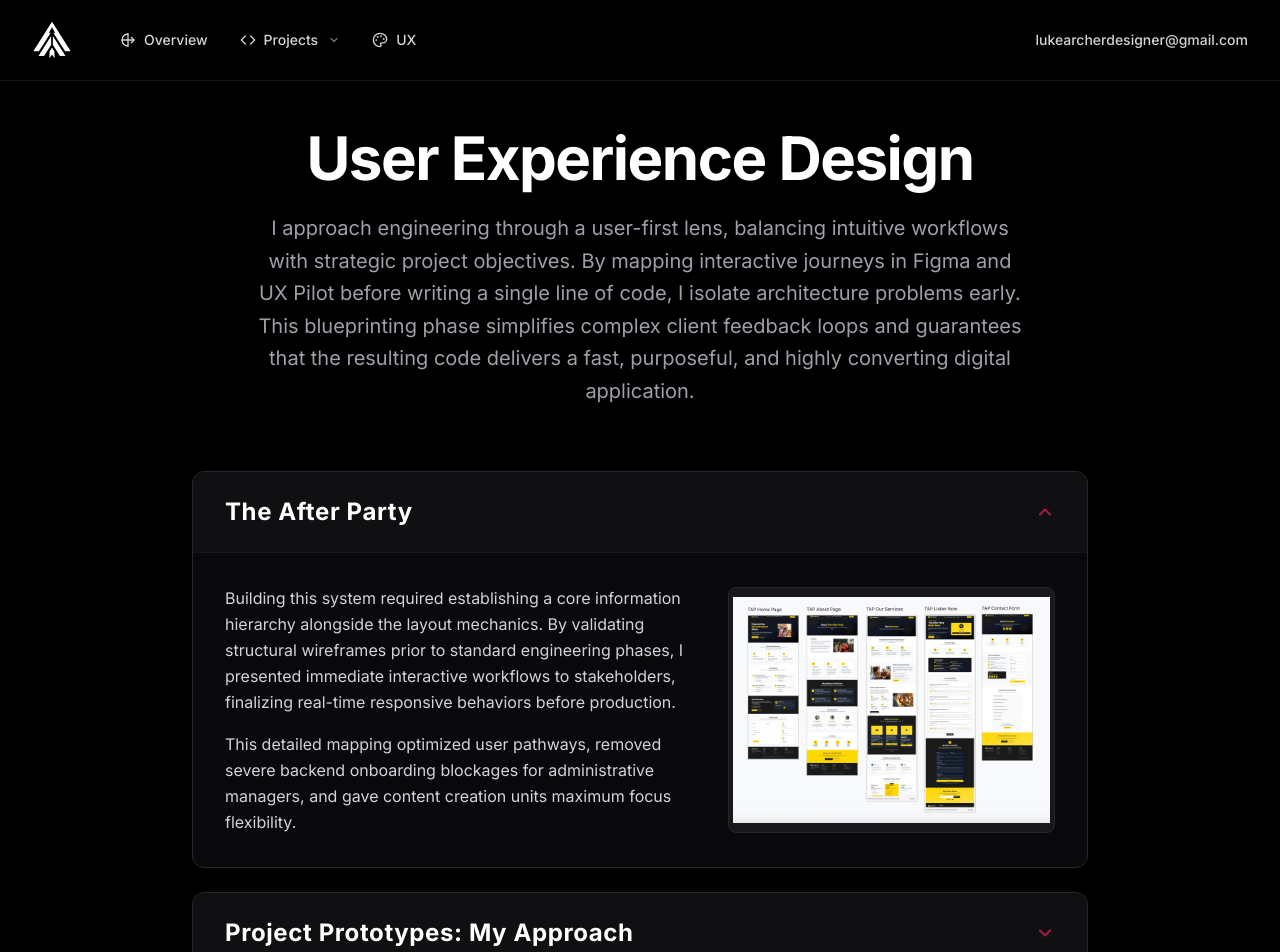
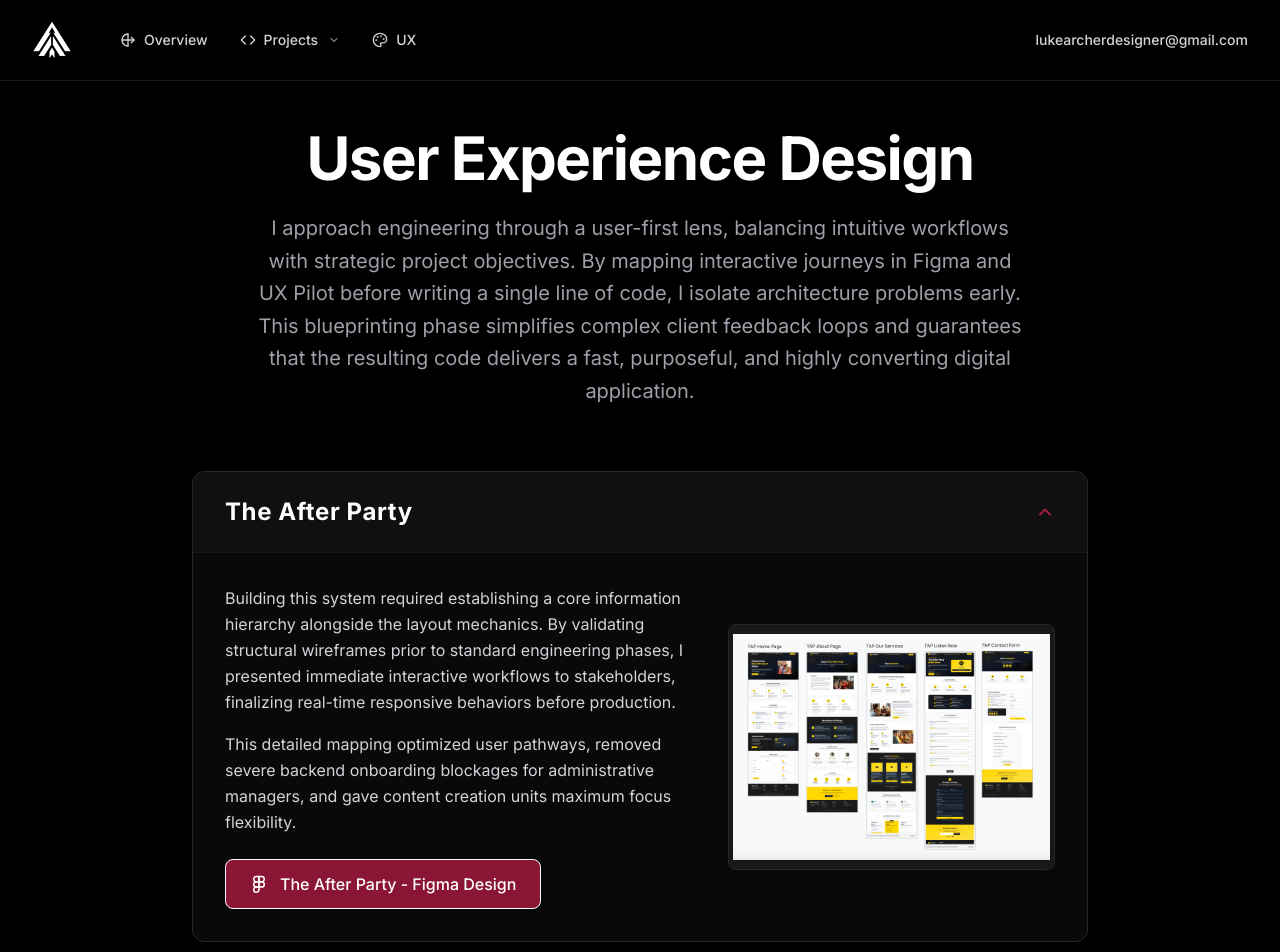
Before and after one commit to LukeArcherDesign/luke-archer-portfolio, a React (Vite) app: page /ux-design in a window 1280 px wide. Shown: the top 952 px of the page. Built offline with nearby package versions, Linux system fonts and the light colour scheme.

Commit message:
UX Design - TAP Figma Link Added

```diff
--- a/src/pages/UxDesign.jsx
+++ b/src/pages/UxDesign.jsx
@@ -78,6 +78,34 @@ function UxDesign() {
                     managers, and gave content creation units maximum focus
                     flexibility.
                   </p>
+
+                  {/* Added Figma Link Button */}
+                  <div className="pt-2">
+                    <a
+                      href="https://www.figma.com/design/FZBDtC6OR13rcdkdhGew1x/THE-AFTER-PARTY"
+                      target="_blank"
+                      rel="noreferrer"
+                      className="inline-flex items-center gap-3 px-6 py-3 bg-[#8b1535] hover:bg-[#a11d40] text-white font-medium rounded-lg border border-white transition-colors duration-300 shadow-md"
+                    >
+                      <svg
+                        width="18"
+                        height="18"
+                        viewBox="0 0 24 24"
+                        fill="none"
+                        stroke="currentColor"
+                        strokeWidth="2"
+                        strokeLinecap="round"
+                        strokeLinejoin="round"
+                      >
+                        <path d="M5 5.5A3.5 3.5 0 0 1 8.5 2H12v7H8.5A3.5 3.5 0 0 1 5 5.5z" />
+                        <path d="M12 2h3.5a3.5 3.5 0 1 1 0 7H12V2z" />
+                        <path d="M12 12.5a3.5 3.5 0 1 1 7 0 3.5 3.5 0 1 1-7 0z" />
+                        <path d="M5 19.5A3.5 3.5 0 0 1 8.5 16H12v3.5a3.5 3.5 0 1 1-7 0z" />
+                        <path d="M5 12.5A3.5 3.5 0 0 1 8.5 9H12v7H8.5A3.5 3.5 0 0 1 5 12.5z" />
+                      </svg>
+                      The After Party - Figma Design
+                    </a>
+                  </div>
                 </div>
 
                 <div className="md:col-span-5">
@@ -136,7 +164,7 @@ function UxDesign() {
                   cleanly, and remains entirely aligned with production goals.
                 </p>
 
-                {/* Updated Project Link Button to GitHub with Original Icon */}
+                {/* Project Link Button to GitHub */}
                 <div className="pt-2">
                   <a
                     href="https://github.com/LukeArcherDesign/haven-falls-ecommerce"
```
